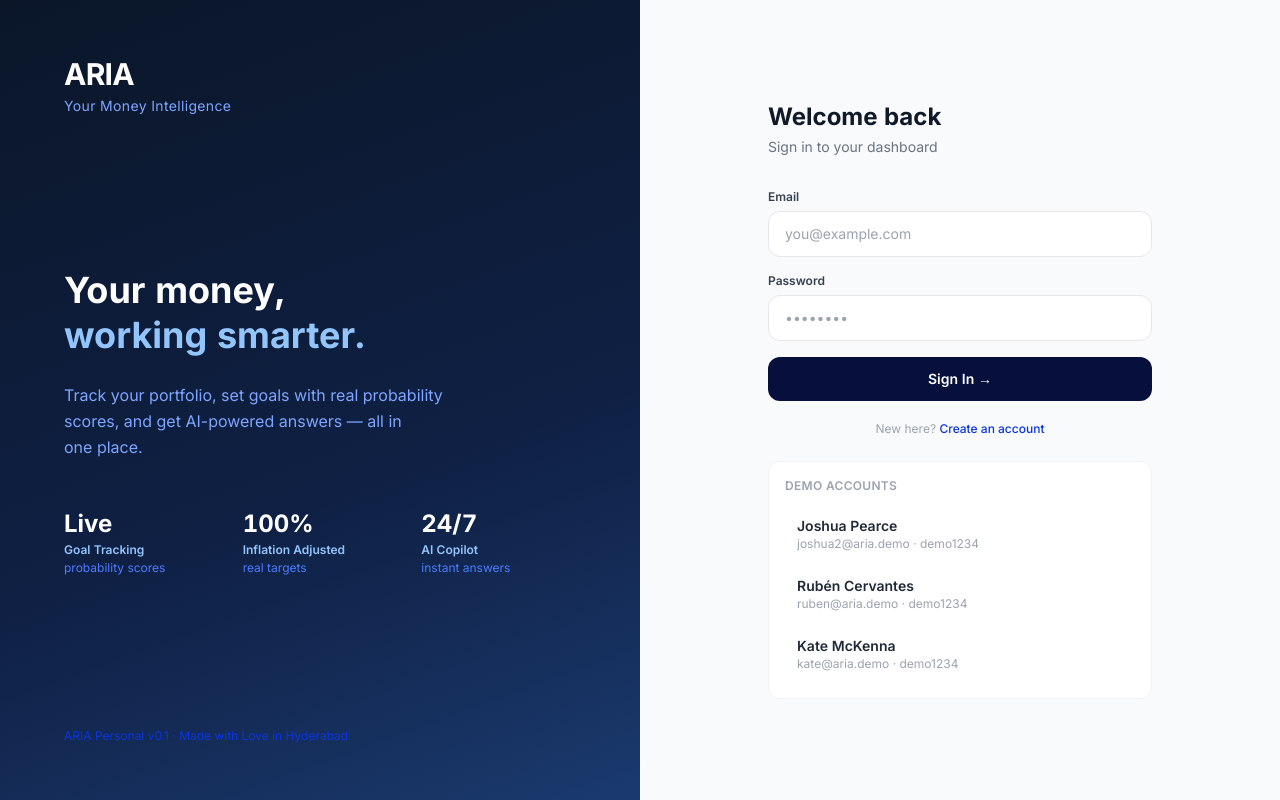
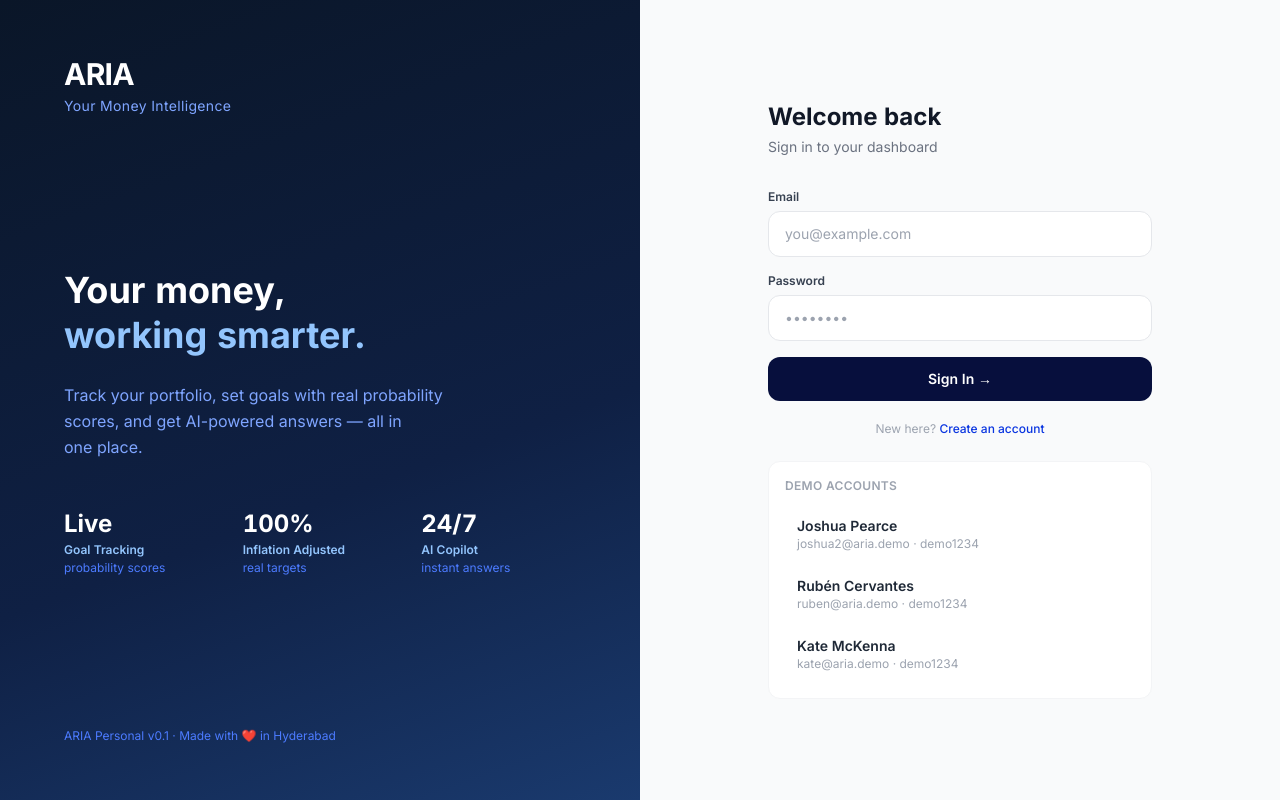
Before and after one commit to sunder-vasudevan/aria-personal, a React (Vite) app: page /login in a window 1280 px wide. Built offline with nearby package versions, Linux system fonts and the light colour scheme.

Commit message:
Fix footer visibility: lighter color + heart emoji

```diff
--- a/src/pages/Login.jsx
+++ b/src/pages/Login.jsx
@@ -59,7 +59,7 @@ export default function Login() {
           </div>
         </div>
 
-        <div className="text-navy-600 text-xs">ARIA Personal v0.1 · Made with Love in Hyderabad</div>
+        <div className="text-navy-400 text-xs">ARIA Personal v0.1 · Made with ❤️ in Hyderabad</div>
       </div>
 
       {/* Right panel — form */}
@@ -140,7 +140,7 @@ export default function Login() {
           </div>
 
           <div className="lg:hidden text-center mt-8 text-gray-300 text-xs">
-            ARIA Personal v0.1 · Made with Love in Hyderabad
+            ARIA Personal v0.1 · Made with ❤️ in Hyderabad
           </div>
         </div>
       </div>
```
